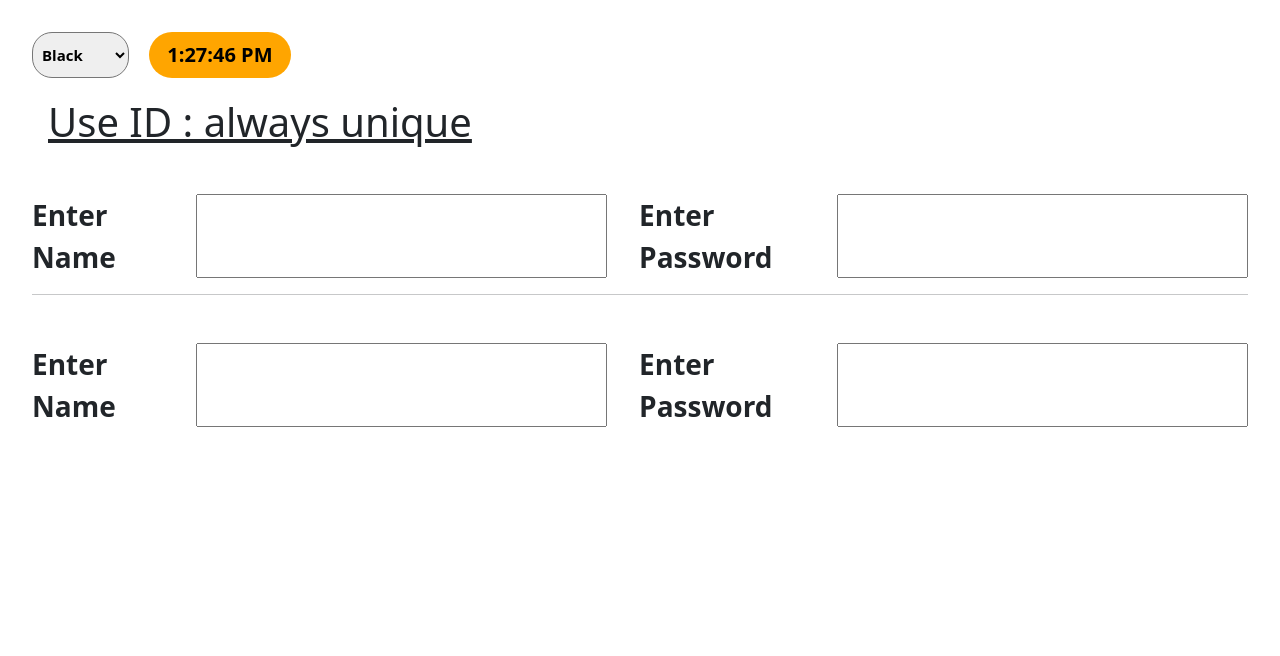
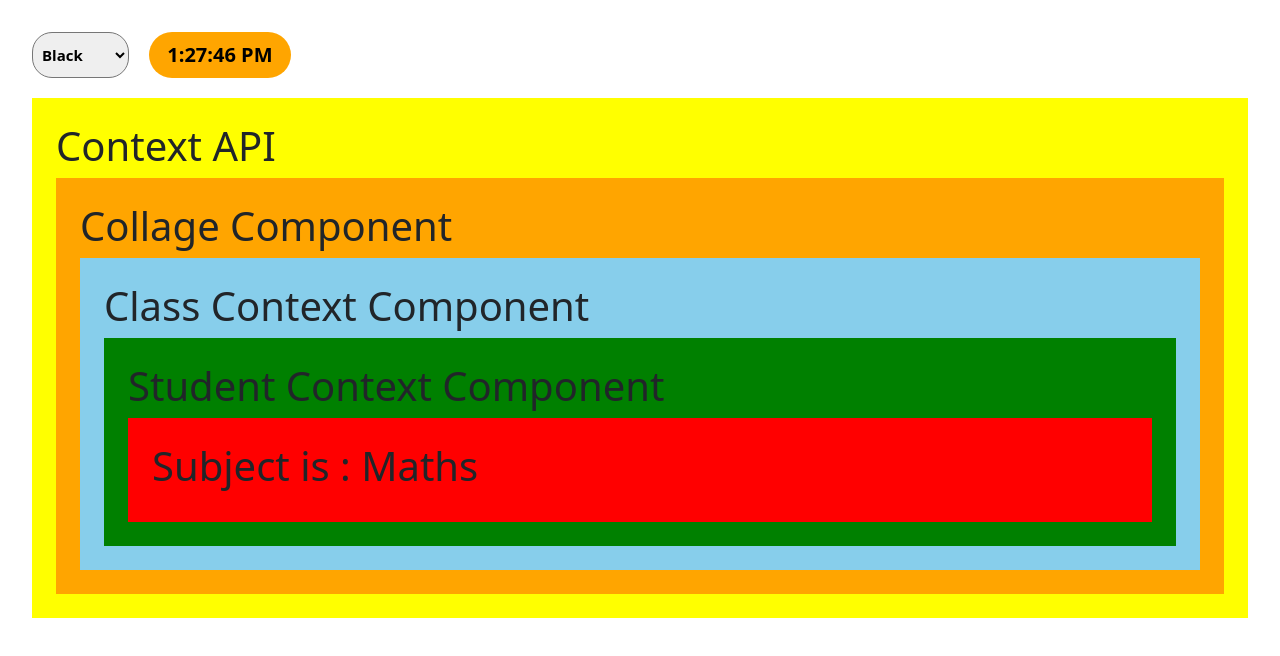
Before and after one commit to rahulpatel79/Reactjs-Learning, a React (Vite) app: page / in a window 1280 px wide. Shown: the top 656 px of the page. Built offline with nearby package versions, Linux system fonts and the light colour scheme.

Commit message:
add useContext Learning Data

```diff
--- a/src/App.jsx
+++ b/src/App.jsx
@@ -37,11 +37,13 @@ import UpdatingObjInState from "./UpdatingObjInState";
 import UpdatingArray from "./UpdatingArray";
 import UserActionState from "./UserActionState";
 import UniQueIDInReactJs from "./UniQueIDInReactJs";
+import CollageContext from "./CollageContext";
+import { SubjectContextData } from "./ContextData";
 
 function App() {
   const [count, setCount] = useState(0);
 
-  const [user, setUser] = useState(''); // it is Lift State Up concept code
+  const [user, setUser] = useState(""); // it is Lift State Up concept code
 
   return (
     <>
@@ -103,9 +105,9 @@ function App() {
       </div> */}
 
       <div style={{ marginTop: "20px" }}>
-     {/* <UseFormHookInReact /> */}
-     {/* <UseTransitionInReactJs /> */}
-     {/* <DerivedStateInReactJs />  */}
+        {/* <UseFormHookInReact /> */}
+        {/* <UseTransitionInReactJs /> */}
+        {/* <DerivedStateInReactJs />  */}
       </div>
 
       {/*Lift State Up Concept Div  */}
@@ -113,12 +115,18 @@ function App() {
         {/* <LiftStateUpAddUser setUser={setUser} /> */}
         {/* <LirftDisplayUser user={user}/> */}
       </div>
-         <div style={{ marginTop: "20px" }}>
+      <div style={{ marginTop: "20px" }}>
         {/* <UpdatingObjInState /> */}
         {/* <UpdatingArray /> */}
         {/* <UserActionState /> */}
-        <UniQueIDInReactJs />
-        </div>
+        {/* <UniQueIDInReactJs /> */}
+      </div>
+      <div className="p-4" style={{ backgroundColor: "yellow" }} >
+        <SubjectContextData.Provider value="Maths">
+        <h1>Context API</h1>
+        <CollageContext />
+        </SubjectContextData.Provider>
+      </div>
     </>
   );
 }
--- /dev/null
+++ b/src/ClassContextComponent.jsx
@@ -0,0 +1,13 @@
+import React from 'react'
+import StudentContext from './StudentContext'
+
+const ClassContextComponent = () => {
+  return (
+    <div className='p-4' style={{backgroundColor:"skyblue"}}>
+      <h1>Class Context Component</h1>
+      <StudentContext />
+    </div>
+  )
+}
+
+export default ClassContextComponent
--- a/src/CollageContext.jsx
+++ b/src/CollageContext.jsx
@@ -1,9 +1,11 @@
 import React from 'react'
+import ClassContextComponent from './ClassContextComponent'
 
 function CollageContext() {
   return (
-    <div>
+    <div className='p-4' style={{backgroundColor:"orange"}}>
       <h1>Collage Component</h1>
+      <ClassContextComponent />
     </div>
   )
 }
--- a/src/ContextData.jsx
+++ b/src/ContextData.jsx
@@ -1,3 +1,3 @@
 import { createContext } from "react";
 
- export const SubjectContext = createContext("Maths")
+ export const SubjectContextData = createContext("Science"); // Science is a default data
--- /dev/null
+++ b/src/StudentContext.jsx
@@ -0,0 +1,14 @@
+import React from "react";
+import SubjectContext from "./SubjectContext";
+
+
+const StudentContext = () => {
+  return (
+    <div className="p-4" style={{ backgroundColor: "green" }}>
+      <h1>Student Context Component</h1>
+      <SubjectContext />
+    </div>
+  );
+};
+
+export default StudentContext;
--- /dev/null
+++ b/src/SubjectContext.jsx
@@ -0,0 +1,13 @@
+import React, { useContext } from 'react'
+import { SubjectContextData } from './ContextData';
+
+const SubjectContext = () => {
+    const sb = useContext(SubjectContextData);
+  return (
+    <div className='p-4' style={{backgroundColor:"red"}}>
+      <h1>Subject is : {sb}</h1>
+    </div>
+  )
+}
+
+export default SubjectContext
```
Also changed, not shown: src/MainContextDataProvider.jsx (deleted, +0 -12 lines).
